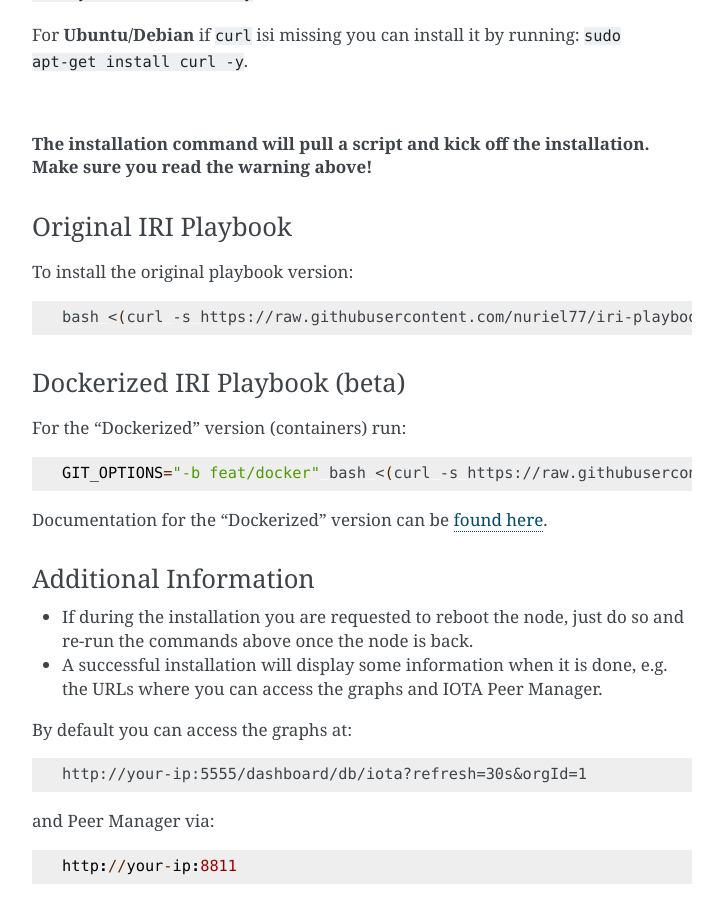
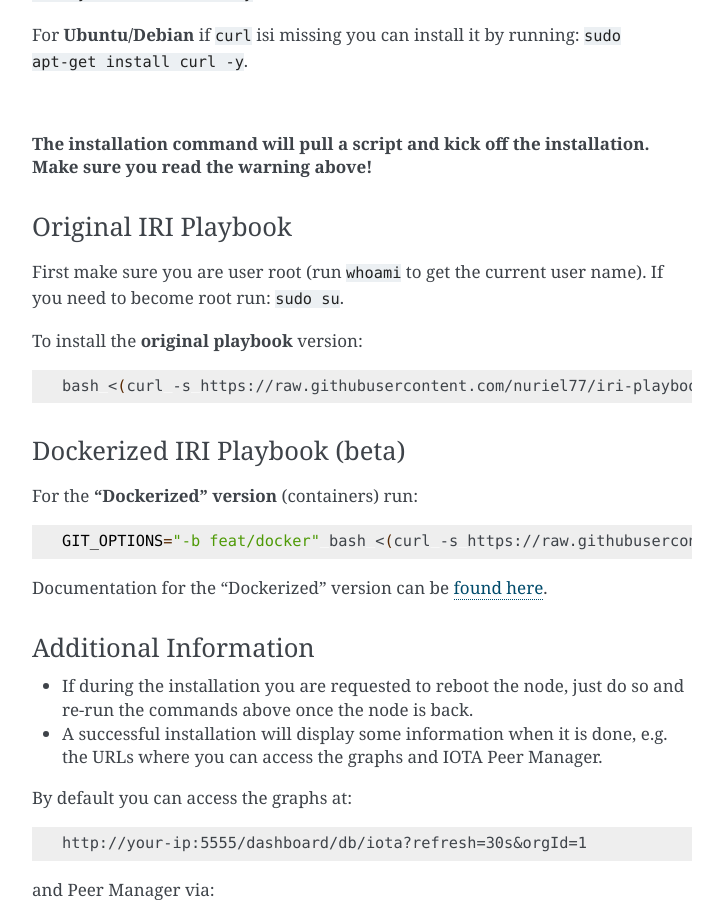
Before and after one commit to nuriel77/iri-playbook, a Sphinx documentation site: the page built from docs/getting-started-quickly.rst, in a window 1280 px wide and 900 px high, scrolled down 530 px. Shown: the whole window, without its empty margins (388-1111 px from the left). Built offline with Sphinx 7.4.7, drawn with Linux system fonts in a browser that asks for light colours.

Commit message:
Add note to become root before installation

```diff
--- a/docs/getting-started-quickly.rst
+++ b/docs/getting-started-quickly.rst
@@ -29,7 +29,9 @@
 Original IRI Playbook
 ---------------------
 
-To install the original playbook version:
+First make sure you are user root (run ``whoami`` to get the current user name). If you need to become root run: ``sudo su``.
+
+To install the **original playbook** version:
 
 .. code:: bash
 
@@ -38,7 +40,7 @@
 Dockerized IRI Playbook (beta)
 ------------------------------
 
-For the "Dockerized" version (containers) run:
+For the **"Dockerized" version** (containers) run:
 
 .. code:: bash
 
```
